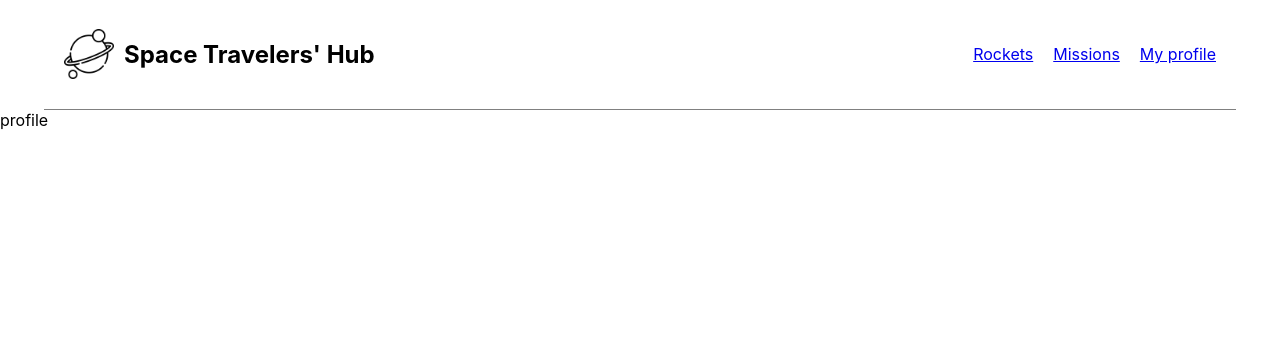
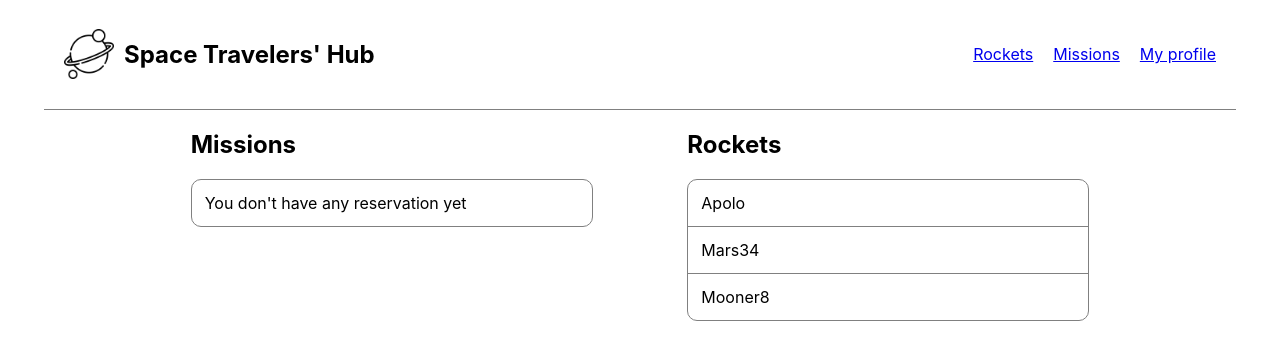
Before and after one commit to Alejandro-Bernal-M/Space-X-travelers, a React (Create React App) app: page /myprofile in a window 1280 px wide. Shown: the top 360 px of the page. Built offline with nearby package versions, Linux system fonts and the light colour scheme.

Commit message:
Add reserved missions into myProfile view

```diff
--- /dev/null
+++ b/src/components/Profile/ProfileList.jsx
@@ -0,0 +1,36 @@
+import PropTypes from 'prop-types';
+import '../../styles/Profile.css';
+
+const ProfileList = ({ title, elements, propertyName }) => (
+  <div>
+    <h2>{title}</h2>
+    <div
+      className="profile-list-elements-container"
+    >
+      {elements.length === 0 && (
+      <div className="profile-list-element">
+        <p>
+          You don&apos;t have any reservation yet
+        </p>
+      </div>
+      )}
+      {elements.map((element) => (
+        <div key={element.mission_id} className="profile-list-element">
+          <p>{element[propertyName]}</p>
+        </div>
+      ))}
+    </div>
+  </div>
+);
+
+ProfileList.propTypes = {
+  title: PropTypes.string.isRequired,
+  elements: PropTypes.instanceOf(Array).isRequired,
+  propertyName: PropTypes.string,
+};
+
+ProfileList.defaultProps = {
+  propertyName: 'mission_name',
+};
+
+export default ProfileList;
--- a/src/routes/Profile.jsx
+++ b/src/routes/Profile.jsx
@@ -1,5 +1,35 @@
-const Profile = () => (
-  <div>profile</div>
-);
+import { useSelector } from 'react-redux';
+import ProfileList from '../components/Profile/ProfileList';
+
+const Profile = () => {
+  const reservedMissions = useSelector((state) => {
+    const reserved = state.missions.missions.filter((element) => {
+      if (element.reserved) {
+        return element;
+      }
+      return false;
+    });
+    return reserved;
+  });
+  const mockData = [
+    { name: 'Apolo' },
+    { name: 'Mars34' },
+    { name: 'Mooner8' },
+  ];
+  return (
+    <div className="profile-container">
+      <ProfileList
+        title="Missions"
+        elements={reservedMissions}
+        propertyName="mission_name"
+      />
+      <ProfileList
+        title="Rockets"
+        elements={mockData}
+        propertyName="name"
+      />
+    </div>
+  );
+};
 
 export default Profile;
--- /dev/null
+++ b/src/styles/Profile.css
@@ -0,0 +1,22 @@
+.profile-container {
+  width: 1400px;
+  max-width: 85%;
+  margin: 0 auto;
+  display: flex;
+  justify-content: space-evenly;
+}
+
+.profile-list-elements-container {
+  width: 400px;
+  border: 1px solid gray;
+  border-radius: 10px;
+}
+
+.profile-list-element {
+  padding: 13px;
+  border-top: 1px solid gray;
+}
+
+.profile-list-element:first-of-type {
+  border-top: none;
+}
```
Also changed, not shown: src/styles/Missions.css (line endings or trailing spaces).
